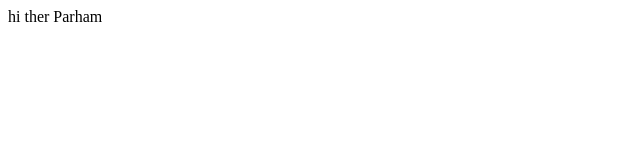
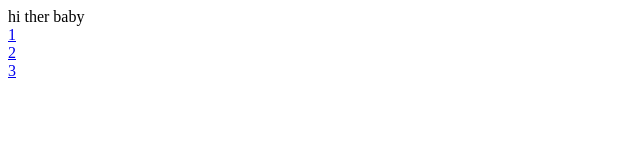
Before and after one commit to parhamGithub/parhamGithub, a plain HTML site: page index.html in a window 1280 px wide. Shown: the full height of the page, 0-640 px from the left. Drawn offline with Linux system fonts and the light colour scheme.

Commit message:
added page links to index

```diff
--- a/index.html
+++ b/index.html
@@ -1,5 +1,8 @@
 <html>
-	<body>
-		hi ther Parham
-	<body>
+<body>
+	hi ther baby
+	<br /><a href="page1.html">1</a>
+	<br /><a href="page2.html">2</a>
+	<br /><a href="page3.html">3</a>
+<body>
 <html>
```
